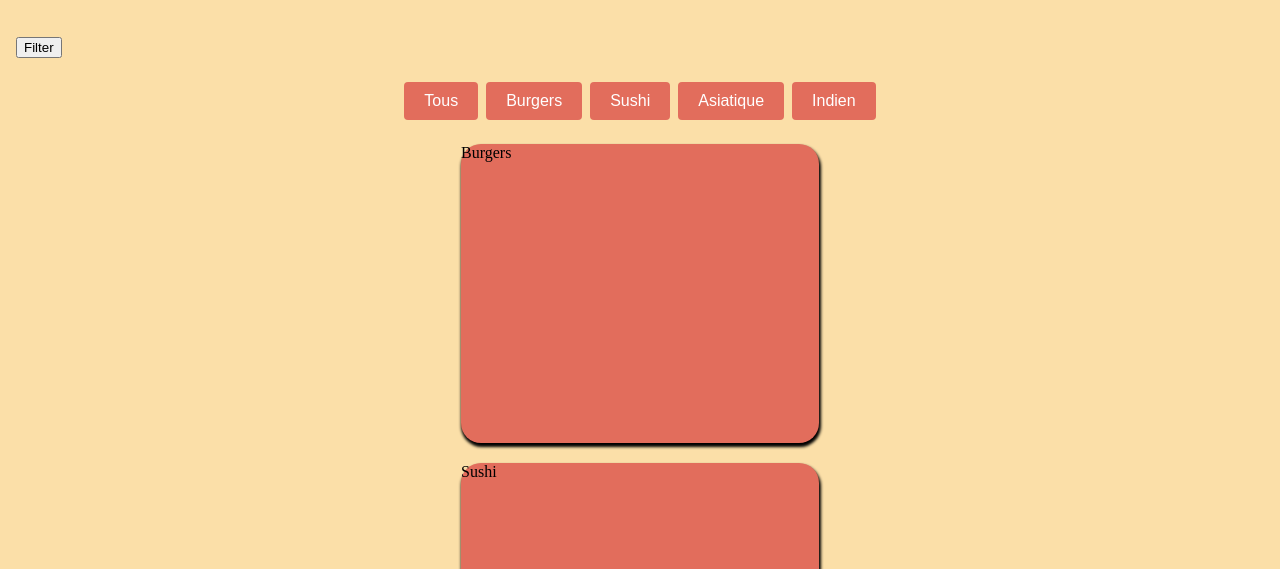
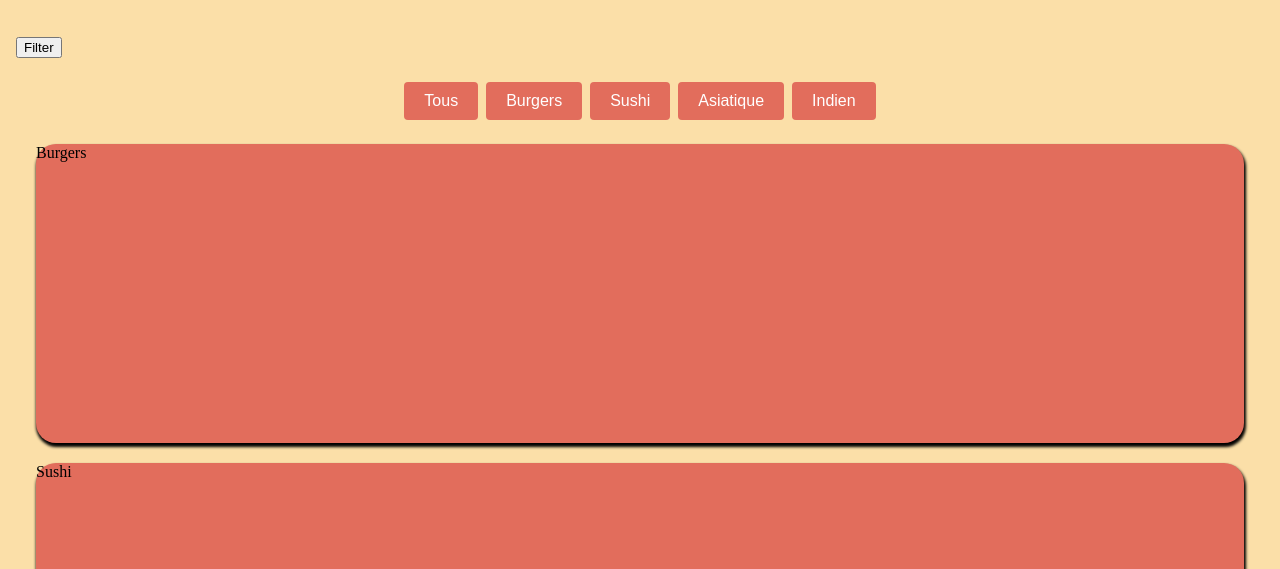
Before and after one commit to PierreVir/project1-js-wilder-eats, a website: page index.html in a window 1280 px wide. Shown: the part 383-952 px from the top of the page. Drawn offline with Linux system fonts and the light colour scheme.

```diff
--- a/style.css
+++ b/style.css
@@ -93,7 +93,7 @@
 
 .restaurant {
     height: 299px;
-    width: 358px;
+    width: 100%;
     margin-bottom: 20px;
     background-color: #E26D5C;
     border-radius: 20px;
```
